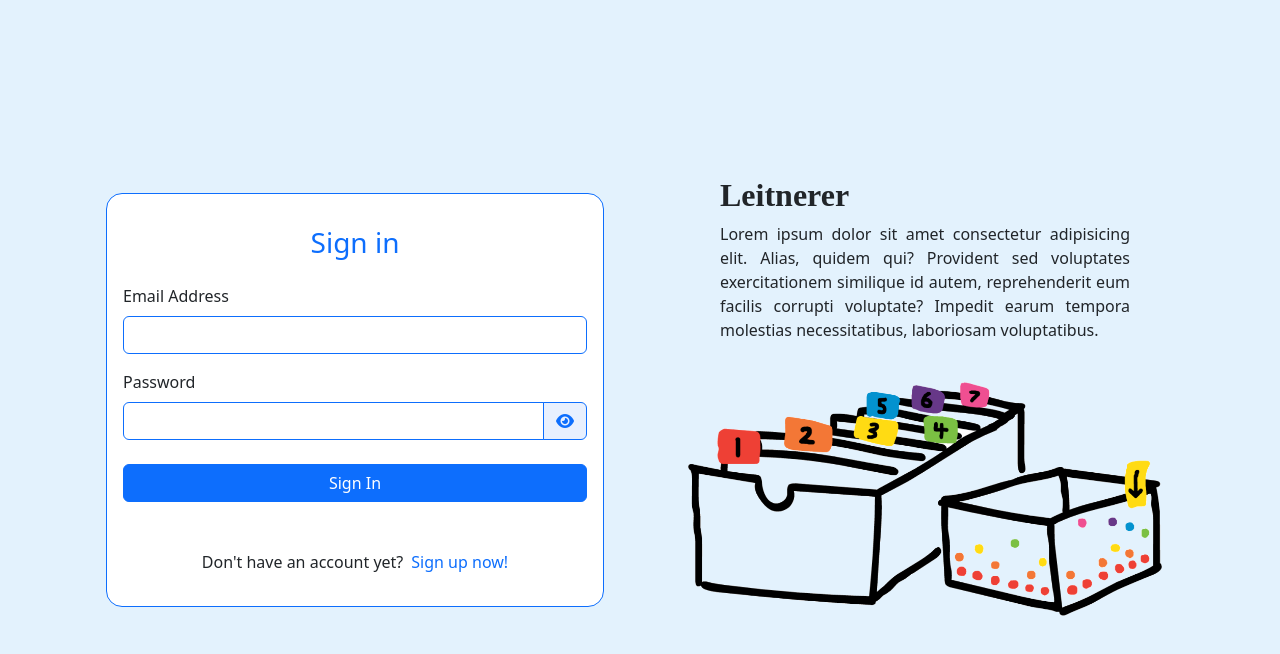
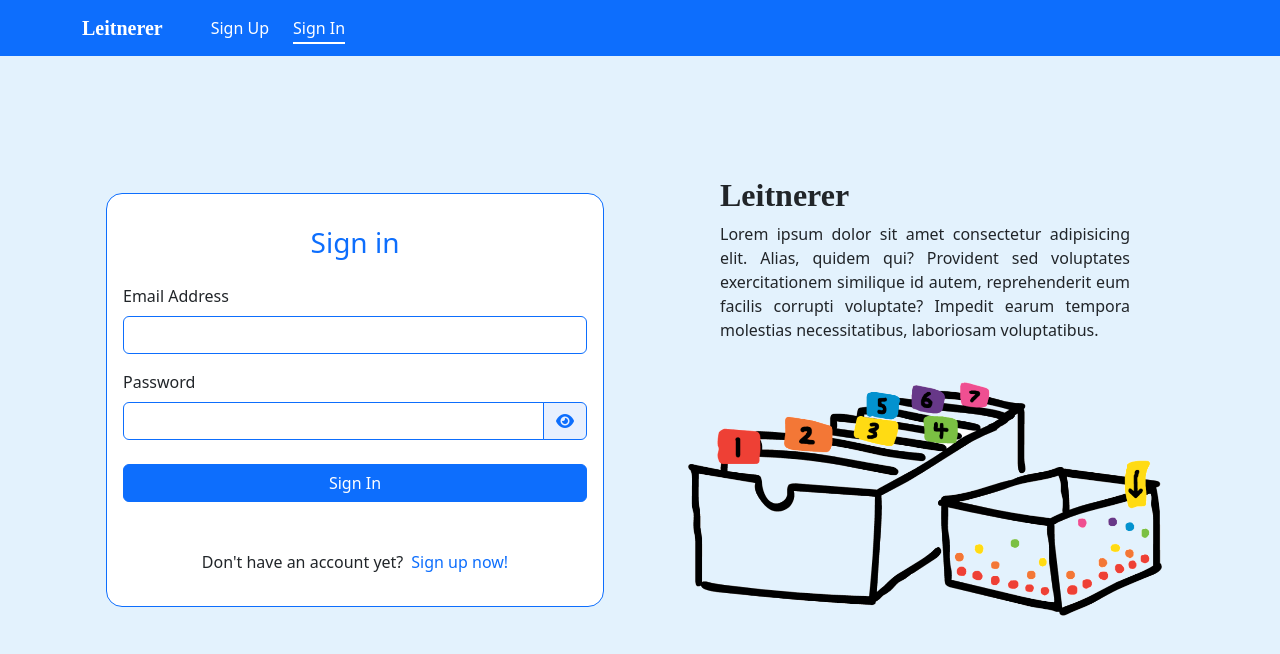
Before and after one commit to b-khajehmiri/Leitnerer, a React (Create React App) app: page / in a window 1280 px wide. Shown: the top 654 px of the page. Built offline with nearby package versions, Linux system fonts and the light colour scheme; no server answers; a web font is replaced by a local one.

Commit message:
Navbar and the active style added

```diff
--- /dev/null
+++ b/src/components/NavBar.jsx
@@ -0,0 +1,52 @@
+import React from "react";
+import { NavLink } from "react-router-dom";
+
+const NavBar = () => {
+  return (
+    <nav className="navbar navbar-expand-lg navbar-light bg-primary fixed-top">
+      <div className="container-lg">
+        <a className="navbar-brand logoFont whiteText me-5" href="#">
+          Leitnerer
+        </a>
+        <button
+          className="navbar-toggler"
+          type="button"
+          data-toggle="collapse"
+          data-target="#navbarSupportedContent"
+          aria-controls="navbarSupportedContent"
+          aria-expanded="false"
+          aria-label="Toggle navigation"
+        >
+          <span className="navbar-toggler-icon"></span>
+        </button>
+
+        <div className="collapse navbar-collapse" id="navbarSupportedContent">
+          <ul className="navbar-nav mr-auto">
+            <li className="nav-item me-4">
+              <NavLink
+                to="/signUp"
+                className={({ isActive }) =>
+                  isActive ? "activeNavLink" : "inactiveNavLink"
+                }
+              >
+                Sign Up
+              </NavLink>
+            </li>
+            <li className="nav-item me-4">
+              <NavLink
+                to="/"
+                className={({ isActive }) =>
+                  isActive ? "activeNavLink" : "inactiveNavLink"
+                }
+              >
+                Sign In
+              </NavLink>
+            </li>
+          </ul>
+        </div>
+      </div>
+    </nav>
+  );
+};
+
+export default NavBar;
--- a/src/components/SignIn.jsx
+++ b/src/components/SignIn.jsx
@@ -2,6 +2,7 @@ import React, { useState } from "react";
 import { Link, useNavigate } from "react-router-dom";
 import { UserAuth } from "../context/AuthContext";
 import bannerImg from "../images/bannerTop.png";
+import NavBar from "./NavBar";
 import design from "./signIn.module.scss";
 
 const SignIn = () => {
@@ -33,6 +34,8 @@ const SignIn = () => {
   }
 
   return (
+    <>
+    <NavBar/>
     <div className="container-lg">
       <div className="row min-vh-100 justify-content-center align-items-center">
         <div className="col col-md-6 col-12 d-flex justify-content-center align-items-center">
@@ -105,6 +108,7 @@ const SignIn = () => {
         </div>
       </div>
     </div>
+    </>
   );
 };
 
--- a/src/components/SignUp.jsx
+++ b/src/components/SignUp.jsx
@@ -1,20 +1,21 @@
-import React, { useState } from 'react';
-import { Link, useNavigate } from 'react-router-dom';
-import { UserAuth } from '../context/AuthContext';
+import React, { useState } from "react";
+import { Link, useNavigate } from "react-router-dom";
+import { UserAuth } from "../context/AuthContext";
+import NavBar from "./NavBar";
 
 const Signup = () => {
-  const [email, setEmail] = useState('');
-  const [password, setPassword] = useState('');
-  const [error, setError] = useState('')
+  const [email, setEmail] = useState("");
+  const [password, setPassword] = useState("");
+  const [error, setError] = useState("");
   const { createUser } = UserAuth();
-  const navigate = useNavigate()
+  const navigate = useNavigate();
 
   const handleSubmit = async (e) => {
     e.preventDefault();
-    setError('');
+    setError("");
     try {
       await createUser(email, password);
-      navigate('/account')
+      navigate("/account");
     } catch (e) {
       setError(e.message);
       console.log(error);
@@ -22,36 +23,29 @@ const Signup = () => {
   };
 
   return (
-    <div>
+    <>
+      <NavBar />
       <div>
         <h1>Sign up for a free account</h1>
         <p>
-          Already have an account yet?{' '}
-          <Link to='/'>
-            Sign in.
-          </Link>
+          Already have an account yet? <Link to="/">Sign in.</Link>
         </p>
       </div>
       <form onSubmit={handleSubmit}>
         <div>
           <label>Email Address</label>
-          <input
-            onChange={(e) => setEmail(e.target.value)}
-            type='email'
-          />
+          <input onChange={(e) => setEmail(e.target.value)} type="email" />
         </div>
         <div>
           <label>Password</label>
           <input
             onChange={(e) => setPassword(e.target.value)}
-            type='password'
+            type="password"
           />
         </div>
-        <button>
-          Sign Up
-        </button>
+        <button>Sign Up</button>
       </form>
-    </div>
+    </>
   );
 };
 
--- a/src/components/signIn.module.scss
+++ b/src/components/signIn.module.scss
@@ -1,13 +1,11 @@
 @import "../utils/colors.scss";
 
 .signInForm {
-  min-height: 50vh;
   max-width: 500px;
 }
 
 .LeitnerBox {
   width: 550px;
-  min-width: 50vh;
   text-align: justify;
   @media only screen and (max-width: 674px) {
     margin-bottom: 2rem;
--- a/src/index.scss
+++ b/src/index.scss
@@ -8,3 +8,19 @@ body {
   font-family: "Baumans", cursive;
   font-weight: 700;
 }
+
+.whiteText {
+  color: $whiteColor;
+}
+
+.activeNavLink {
+  color: $whiteColor;
+  text-decoration: none;
+  border-bottom: white 2px solid;
+  padding-bottom: 3px;
+}
+
+.inactiveNavLink {
+  color: $whiteColor;
+  text-decoration: none;
+}
```
